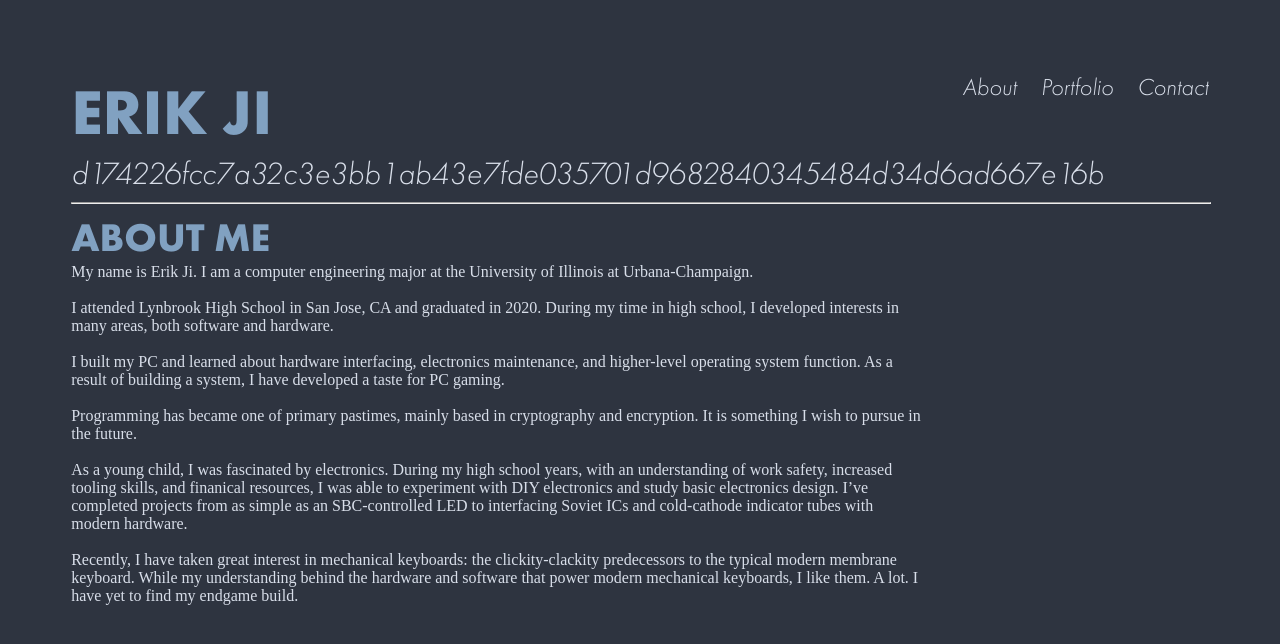
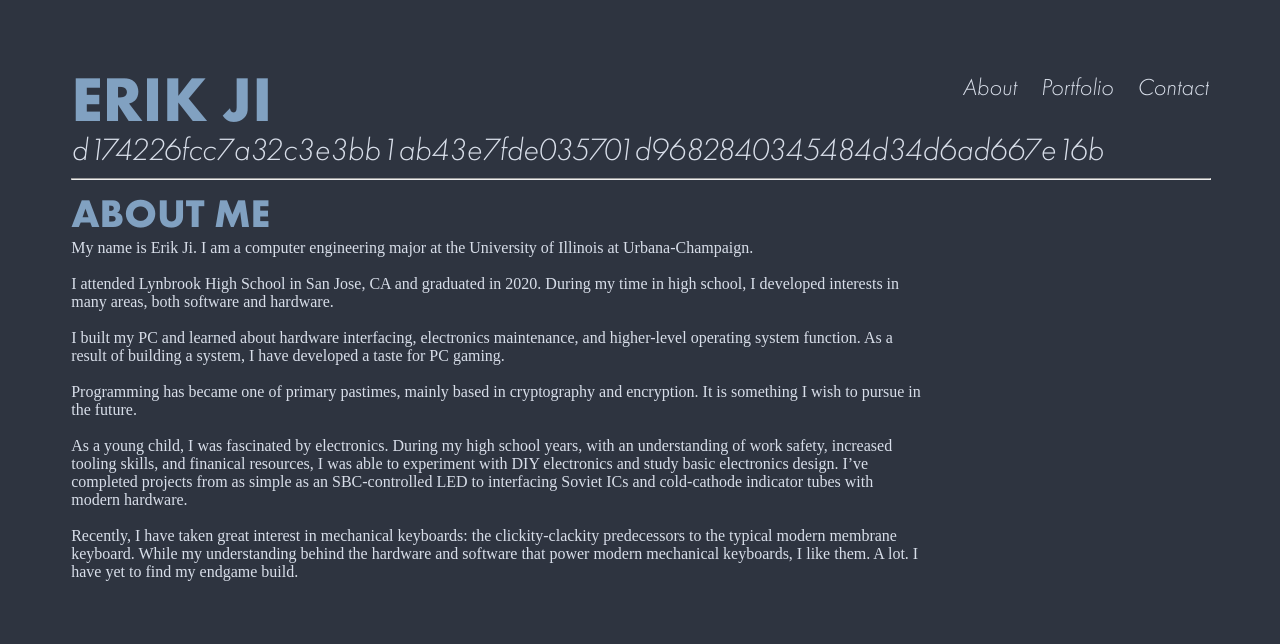
Before and after one commit to Nobody912/glacial, a Jekyll site: the page built from index.md, in a window 1280 px wide. Shown: the top 644 px of the page. Built offline with Jekyll 4.4.1, drawn with Linux system fonts in a browser that asks for light colours; nearby versions of some CDN libraries; some web fonts are replaced.

```diff
--- a/_config.yml
+++ b/_config.yml
@@ -6,5 +6,4 @@ description: > # this means to ignore newlines until "show_excerpts:"
   Write an awesome description for your new site here. You can edit this
   line in _config.yml. It will appear in your document head meta (for
   Google search results) and in your feed.xml site description.
-baseurl: "/me/"
 show_excerpts: false # set to true to show excerpts on the homepage
--- a/_includes/header.html
+++ b/_includes/header.html
@@ -1,7 +1,7 @@
 <div>
     <div class="row">
         <div class="column">
-            <t1 style="text-align: top;">{{ site.title }}</t1>
+            <t1 style="text-align: top; line-height: 0.9em;">{{ site.title }}</t1>
         </div>
         <div class="column">
             <ul>
```
Also changed, not shown: Gemfile.lock, nord-docs.gemspec, 4 other files.
